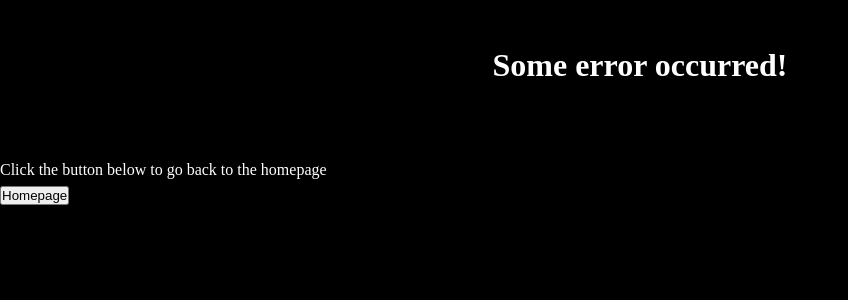
After one commit to ksrksr663/bookreviews, a Flask app: template templates/error.html in a window 1280 px wide. The commit adds this page. Shown: the top 300 px of the page, without its empty margins (0-848 px from the left). Run offline with Flask 2, Linux system fonts and the light colour scheme; the template is opened without the code that fills it, so the values that code supplies are empty.

Commit message:
add boilerplate code for log_in.html, add error.html file

```diff
--- /dev/null
+++ b/templates/error.html
@@ -0,0 +1,20 @@
+{% extends "_layout.html" %}
+
+{% block title %}Error{% endblock %}
+
+{% block heading %}Some error occurred!{% endblock %}
+
+{% block body %}
+	{% if wrong_password %}
+		<h3>The password is incorrect!</h3>
+	{% endif %}
+
+	{% if username_exists %}
+		<h3>The username already exists!</h3>
+	{% endif %}
+
+	<br/>
+
+	<p>Click the button below to go back to the homepage</p>
+	<a href="{{ url_for('index') }}"><button>Homepage</button></a>
+{% endblock %}
--- a/templates/success.html
+++ b/templates/success.html
@@ -6,4 +6,6 @@
 
 {% block body %}
 	<h3>Congratulations! You have successfully {{ foo }} in as {{ username}} !</h3>
+	<p>Click the button below to go back to the homepage</p>
+	<a href="{{ url_for('index') }}"><button>Homepage</button></a>
 {% endblock %}
```
Also changed, not shown: templates/log_in.html (+19 -0 lines).
